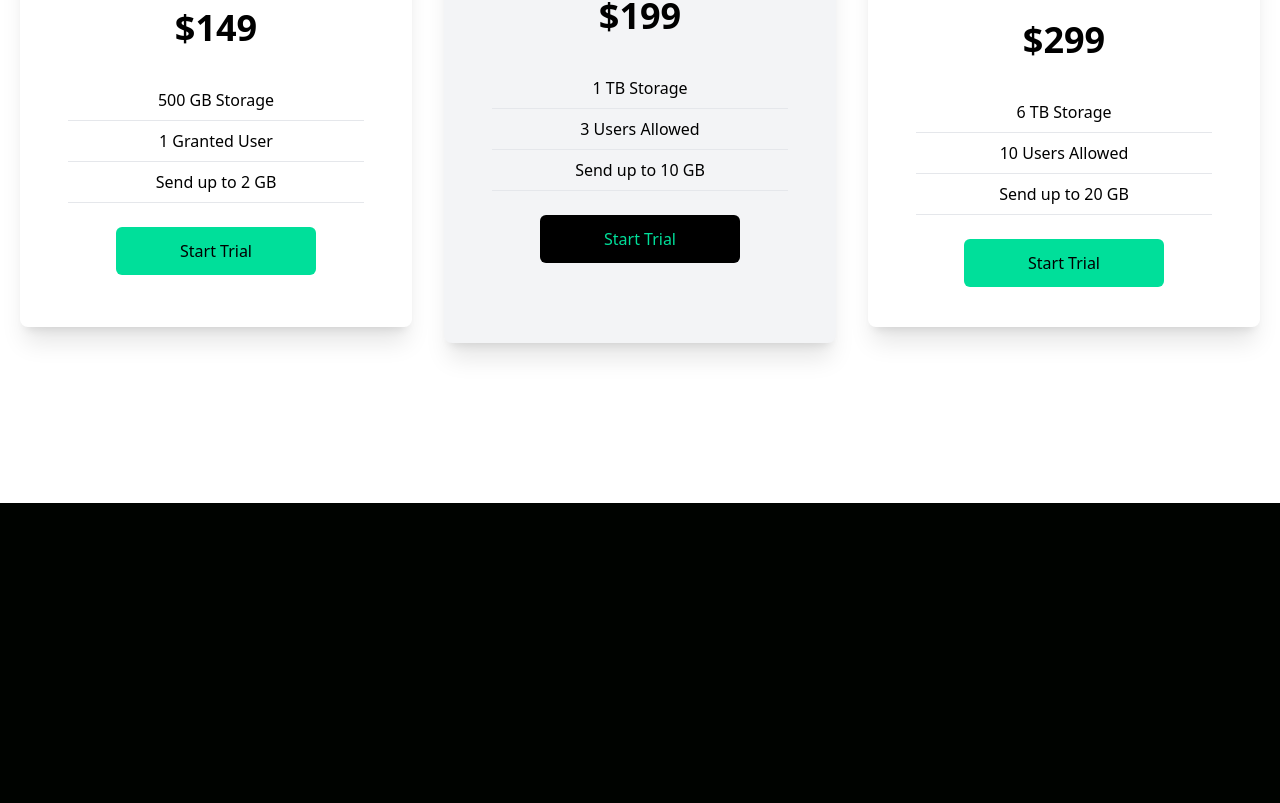
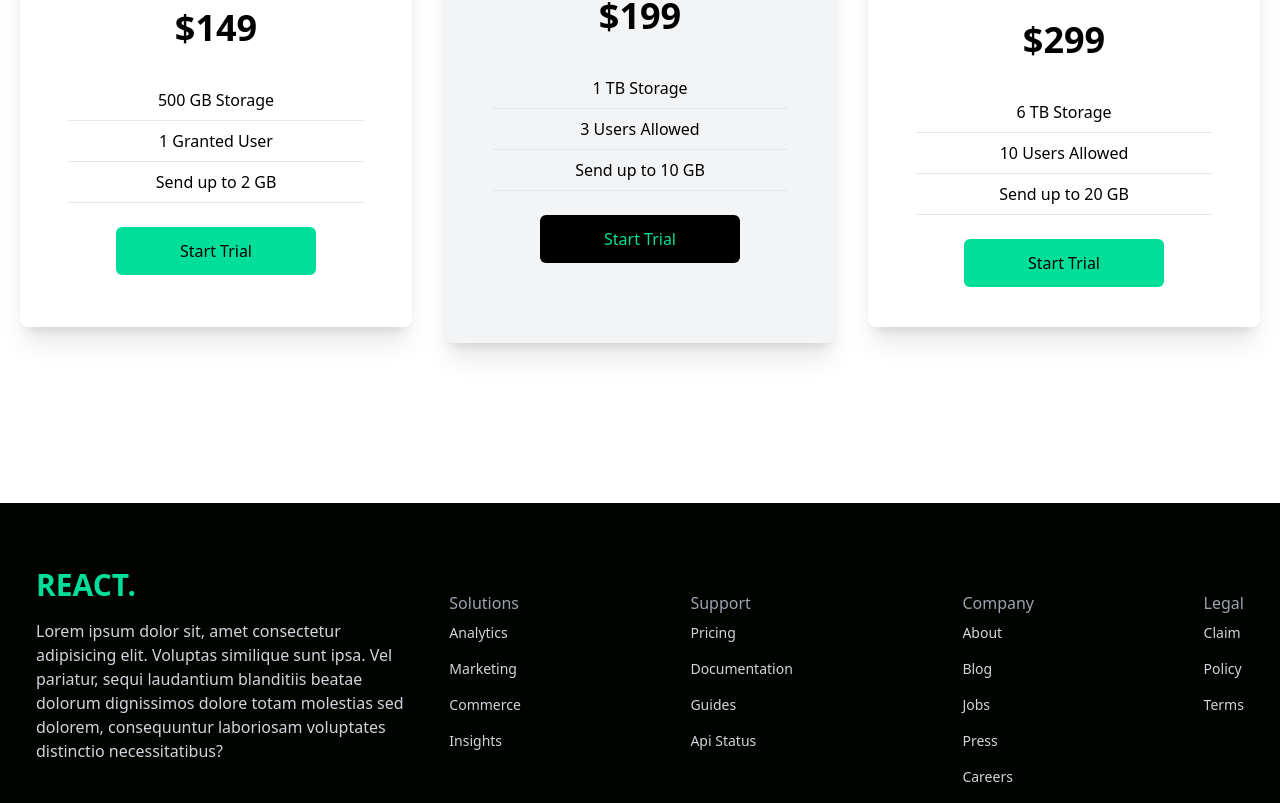
Before and after one commit to Uncle-Solomon/ReactTutorial, a React (Create React App) app: page / in a window 1280 px wide. Shown: the part 1971-2774 px from the top of the page. Before the commit the page ends 2474 px from the top, so only its background shows below. Built offline with nearby package versions, Linux system fonts and the light colour scheme.

Commit message:
Footer Component

```diff
--- a/src/App.js
+++ b/src/App.js
@@ -4,6 +4,7 @@
 import Analytics from "./components/Analytics";
 import Newsletter from "./components/Newsletter";
 import Cards from "./components/Cards";
+import Footer from "./components/Footer";
 
 function App() {
   return (
@@ -13,6 +14,7 @@
       <Analytics />
       <Newsletter />
       <Cards />
+      <Footer />
     </div>
   );
 }
--- /dev/null
+++ b/src/components/Footer.jsx
@@ -0,0 +1,71 @@
+import React from "react";
+import {
+  FaDribbbleSquare,
+  FaFacebookSquare,
+  FaGithubSquare,
+  FaInstagram,
+  FaTwitterSquare,
+} from "react-icons/fa";
+
+const Footer = () => {
+  return (
+    <div className="max-w-[1240px] mx-auto py-16 px-4 grid lg:grid-cols-3 gap-8 text-gray-300">
+      <div>
+        <h1 className=" w-full text-3xl font-bold text-[#00df9a]">REACT.</h1>
+        <p className="py-4">
+          Lorem ipsum dolor sit, amet consectetur adipisicing elit. Voluptas
+          similique sunt ipsa. Vel pariatur, sequi laudantium blanditiis beatae
+          dolorum dignissimos dolore totam molestias sed dolorem, consequuntur
+          laboriosam voluptates distinctio necessitatibus?
+        </p>
+        <div className="flex md:w-[75%] justify-between my-6">
+          <FaDribbbleSquare size={30} />
+          <FaFacebookSquare size={30} />
+          <FaGithubSquare size={30} />
+          <FaInstagram size={30} />
+          <FaTwitterSquare size={30} />
+        </div>
+      </div>
+      <div className="lg:col-span-2 flex justify-between mt-6">
+        <div>
+          <h6 className="font-medium text-gray-400">Solutions</h6>
+          <ul>
+            <li className="py-2 text-sm">Analytics</li>
+            <li className="py-2 text-sm">Marketing</li>
+            <li className="py-2 text-sm">Commerce</li>
+            <li className="py-2 text-sm">Insights</li>
+          </ul>
+        </div>
+        <div>
+          <h6 className="font-medium text-gray-400">Support</h6>
+          <ul>
+            <li className="py-2 text-sm">Pricing</li>
+            <li className="py-2 text-sm">Documentation</li>
+            <li className="py-2 text-sm">Guides</li>
+            <li className="py-2 text-sm">Api Status</li>
+          </ul>
+        </div>
+        <div>
+          <h6 className="font-medium text-gray-400">Company</h6>
+          <ul>
+            <li className="py-2 text-sm">About</li>
+            <li className="py-2 text-sm">Blog</li>
+            <li className="py-2 text-sm">Jobs</li>
+            <li className="py-2 text-sm">Press</li>
+            <li className="py-2 text-sm">Careers</li>
+          </ul>
+        </div>
+        <div>
+          <h6 className="font-medium text-gray-400">Legal</h6>
+          <ul>
+            <li className="py-2 text-sm">Claim</li>
+            <li className="py-2 text-sm">Policy</li>
+            <li className="py-2 text-sm">Terms</li>
+          </ul>
+        </div>
+      </div>
+    </div>
+  );
+};
+
+export default Footer;
--- a/src/components/Navbar.jsx
+++ b/src/components/Navbar.jsx
@@ -2,7 +2,7 @@
 import { AiOutlineClose, AiOutlineMenu } from "react-icons/ai";
 
 const Navbar = () => {
-  const [nav, setNav] = useState(true);
+  const [nav, setNav] = useState(false);
   const handleNav = () => {
     setNav(!nav);
   };
@@ -17,11 +17,11 @@
         <li className="p-4">Contact</li>
       </ul>
       <div onClick={handleNav} className="block md:hidden">
-        {!nav ? <AiOutlineClose size={20} /> : <AiOutlineMenu size={20} />}
+        {nav ? <AiOutlineClose size={20} /> : <AiOutlineMenu size={20} />}
       </div>
       <div
         className={
-          !nav
+          nav
             ? "fixed left-0 top-0 w-[60%] h-full border-r border-r-gray-900 bg-[#000300] ease-in-out duration-500"
             : "fixed left-[-100%]"
         }
```
